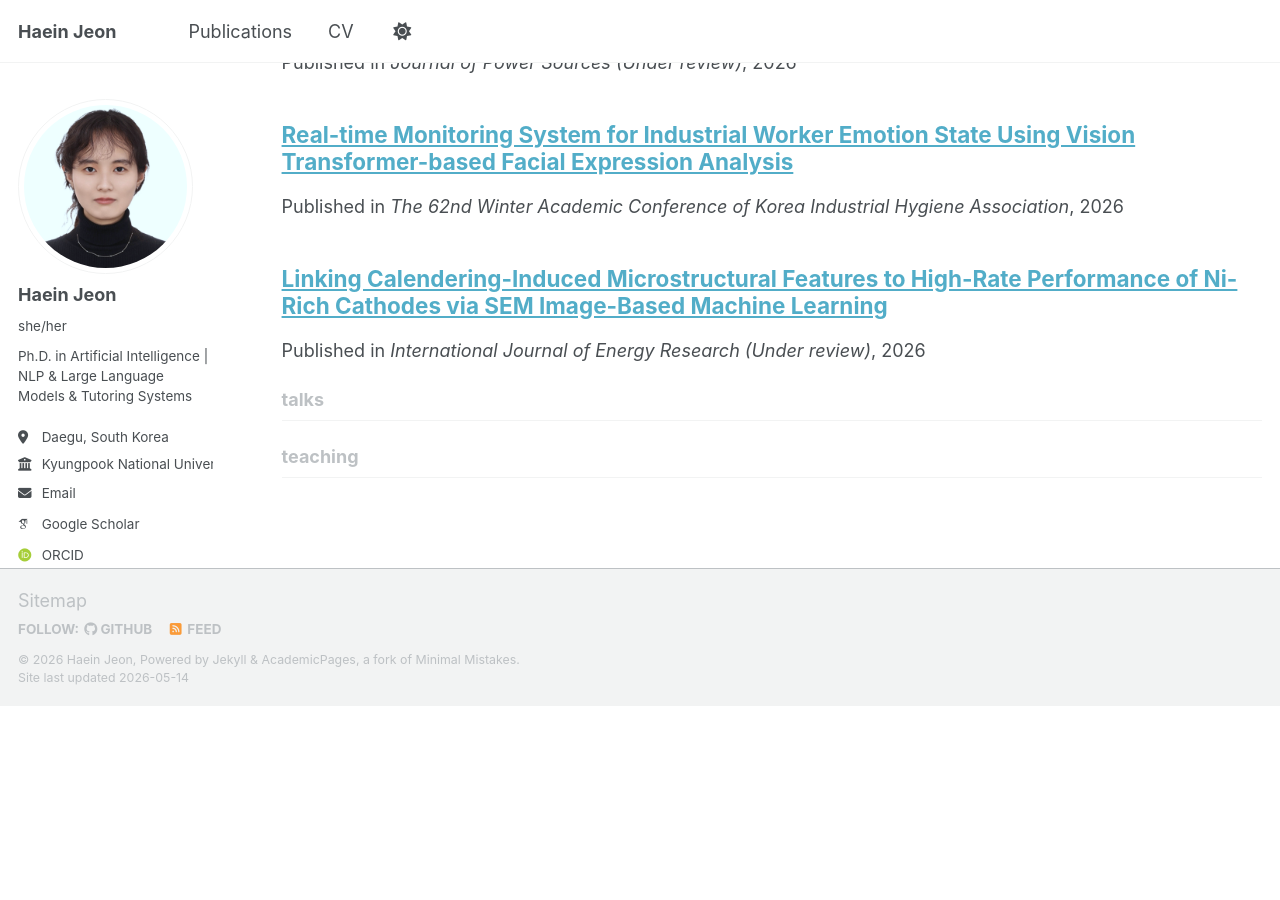
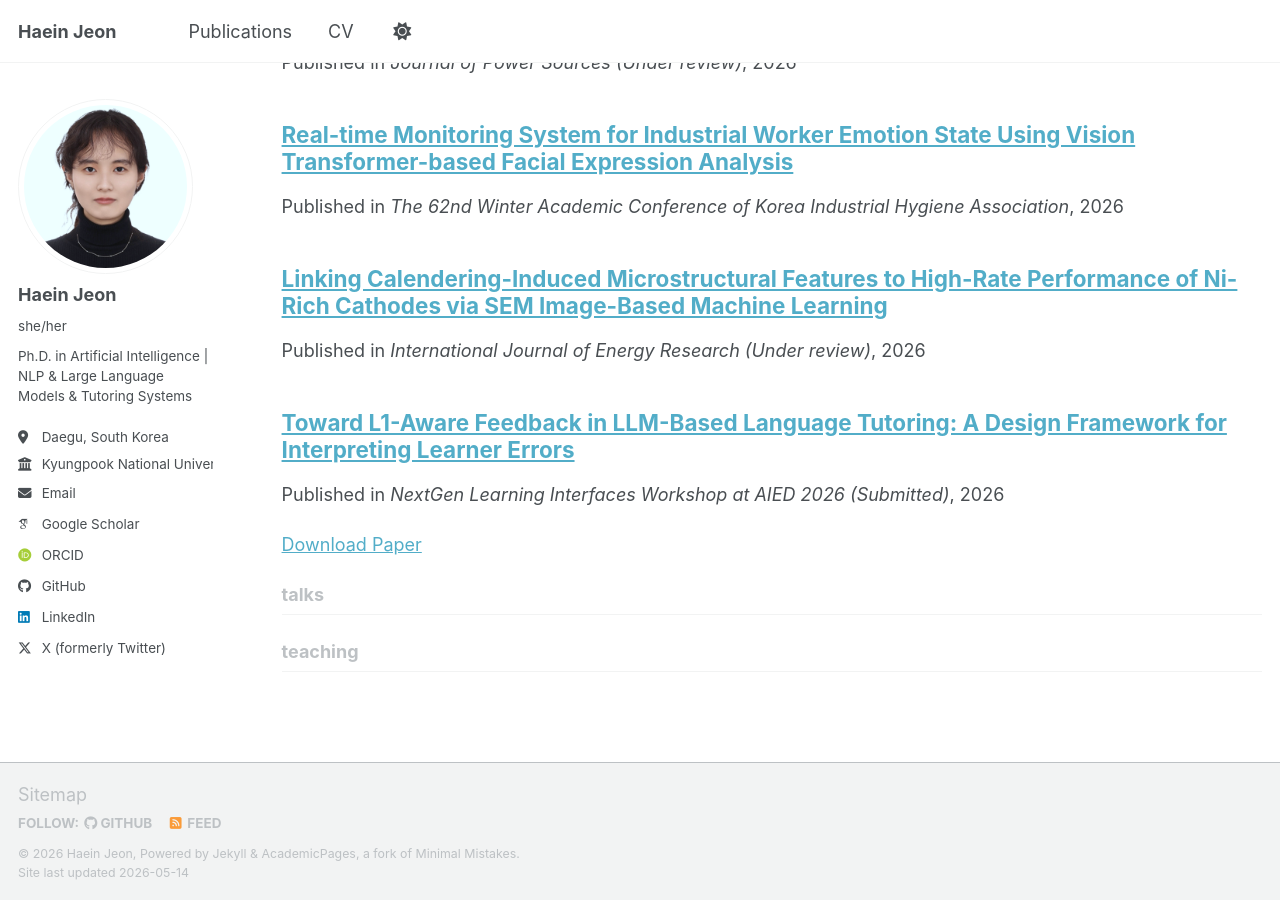
Before and after one commit to hjeonn/hjeonn.github.io, a Jekyll site: the page built from _pages/collection-archive.html, in a window 1280 px wide and 900 px high, scrolled down 1829 px. Built offline with Jekyll 4.4.1, drawn with Linux system fonts in a browser that asks for light colours; some web fonts are replaced; a script bundle is joined from its source files by our own code; library files that are not in the unit come from our copies; before the commit the page ends 2535 px from its top, so only the background shows below that.

```diff
--- a/_config.yml
+++ b/_config.yml
@@ -84,10 +84,10 @@
 # Publication Category - The following the list of publication categories and their headings
 publication_category:
 publication_category:
+  conferences:
+    title: 'International Conference Papers'
   manuscripts:
     title: 'International Journal Articles'
-  conferences:
-    title: 'International Conference Papers'
   korean:
     title: 'Korean Publications (Journal and Conference)'
   patents:
--- /dev/null
+++ b/_publications/2026-04-28-AIED-HAIL-L1Aware.md
@@ -0,0 +1,9 @@
+---
+title: "Toward L1-Aware Feedback in LLM-Based Language Tutoring: A Design Framework for Interpreting Learner Errors"
+collection: publications
+category: conferences
+permalink: /publication/2026-04-28-AIED-HAIL-L1Aware
+date: 2026-04-28
+venue: 'NextGen Learning Interfaces Workshop at AIED 2026 (Submitted)'
+paperurl: 'https://doi.org/10.13140/RG.2.2.15545.33127'
+---
```
Also changed, not shown: _publications/2026-05-01-pats-adaptive-tutoring.md (renamed from _publications/2025-12-30-pats-adaptive-tutoring.md), 1 other file.
